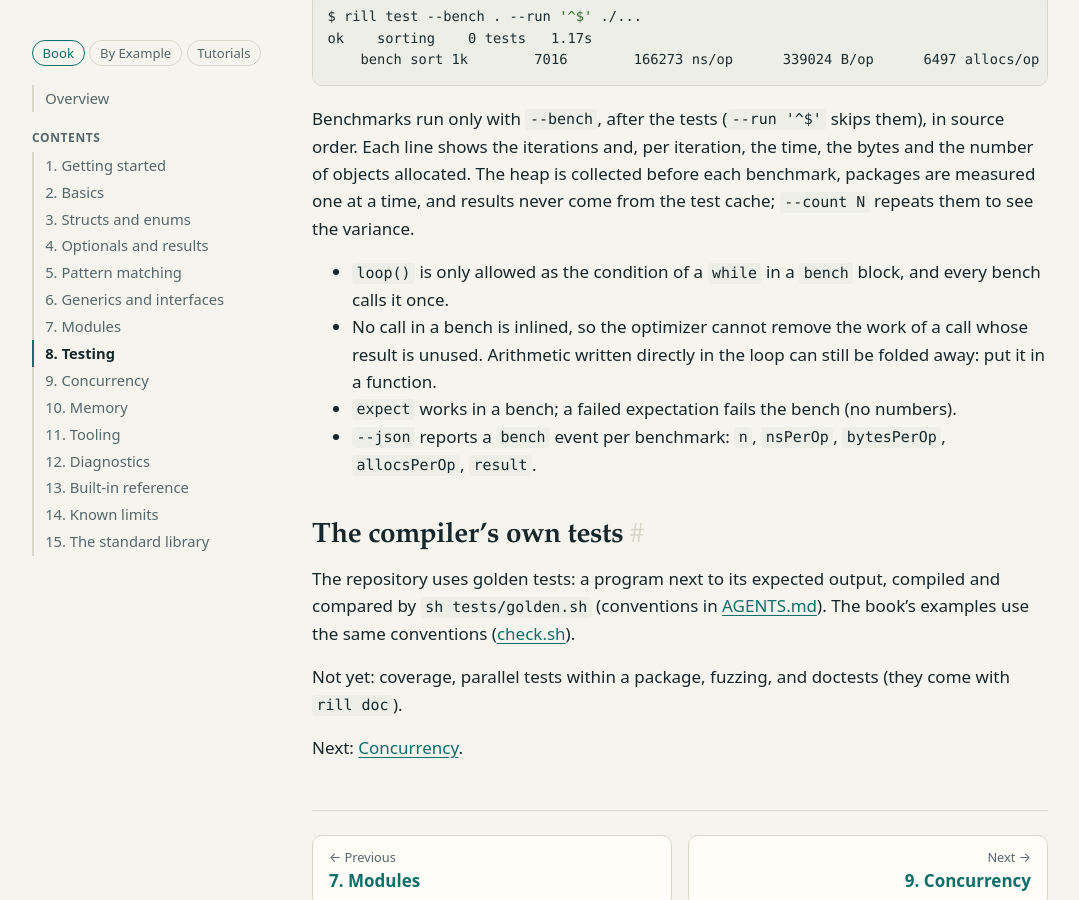
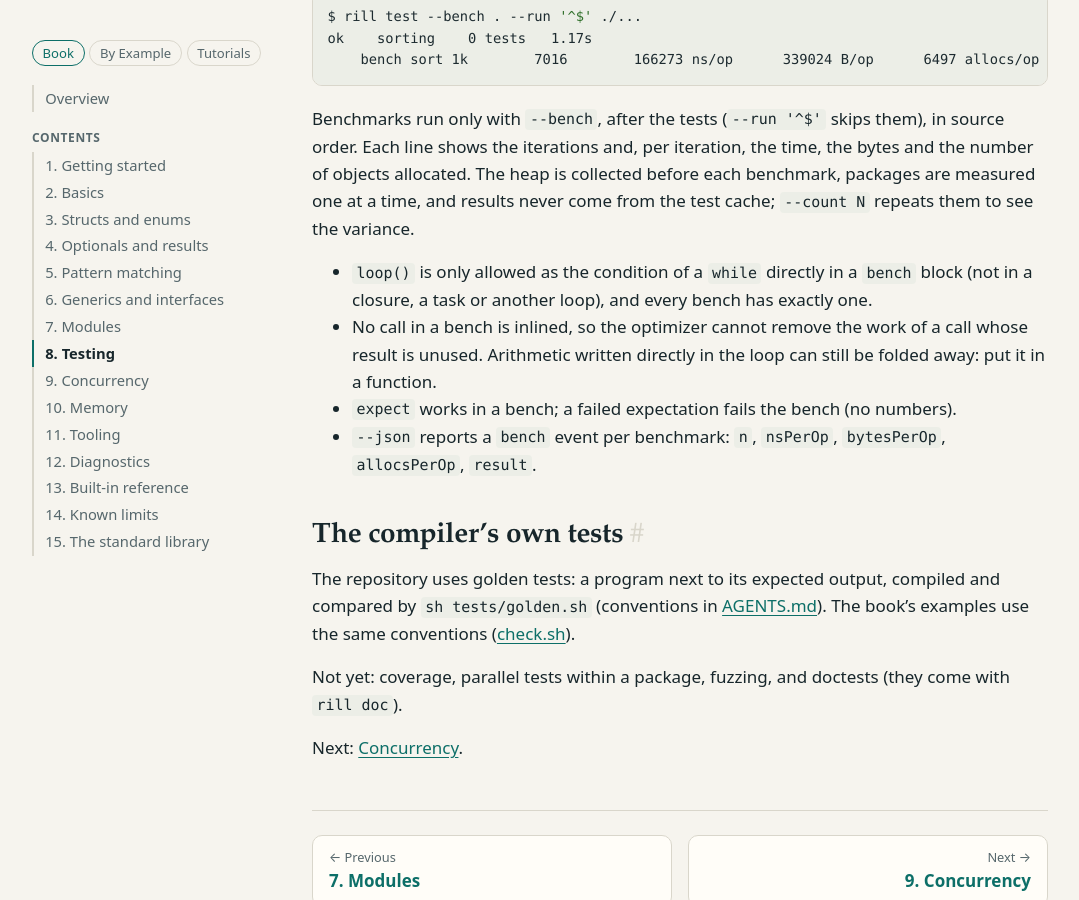
Before and after one commit to rillang/rillang.github.io, a Jekyll site: the page built from book/08-testing.md, in a window 1280 px wide and 900 px high, scrolled down 4194 px. Shown: the whole window, without its empty margins (80-1159 px from the left). Built offline with Jekyll 4.4.1, drawn with Linux system fonts in a browser that asks for light colours; our own code applies the rules of GitHub Pages for plain Markdown files.

Commit message:
book: one while loop() per bench
Co-Authored-By: Claude Opus 5.5 <noreply@anthropic.com>

```diff
--- a/book/08-testing.md
+++ b/book/08-testing.md
@@ -177,8 +177,8 @@ of objects allocated. The heap is collected before each benchmark, packages are
 at a time, and results never come from the test cache; `--count N` repeats them to see the
 variance.
 
-- `loop()` is only allowed as the condition of a `while` in a `bench` block, and every bench
-  calls it once.
+- `loop()` is only allowed as the condition of a `while` directly in a `bench` block (not in
+  a closure, a task or another loop), and every bench has exactly one.
 - No call in a bench is inlined, so the optimizer cannot remove the work of a call whose
   result is unused. Arithmetic written directly in the loop can still be folded away: put it
   in a function.
```
